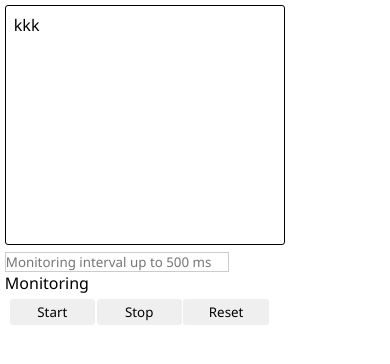
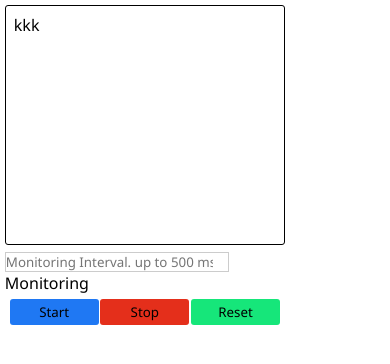
Before and after one commit to rniochy/IoT-ailbox-app, a website: page html/index.html in a window 390 px wide. Drawn offline with Linux system fonts and the light colour scheme.

Commit message:
adding css style mobile first

```diff
--- a/html/index.html
+++ b/html/index.html
@@ -16,7 +16,7 @@
             </p>
         </div>
         <div id="mailbox-monitoring-interval-content">
-            <input id="mailbox-monitoring-interval" min="500" type="number" placeholder="Monitoring interval up to 500 ms"  />
+            <input id="mailbox-monitoring-interval" min="500" type="number" placeholder="Monitoring Interval. up to 500 ms"  />
         </div>
         <div id="mail-box-button">
             <label>Monitoring</label><br/>
--- a/style/style.css
+++ b/style/style.css
@@ -36,9 +36,18 @@
      padding: .3em;
 }
  .mailbox-button {
-     width: calc(16rem/3);
+     width: calc(17rem/3);
      padding: .3em;
      border-radius: 3px;
+}
+#mailbox-button-start {
+     background-color: rgb(31, 120, 243);
+}
+#mailbox-button-reset {
+     background-color: rgb(22, 230, 122);
+}
+#mailbox-button-stop {
+     background-color: rgb(228, 47, 27);
 }
 @media screen and (min-width: 300px) and (max-width: 480px) {
     #mailbox-content {
```
